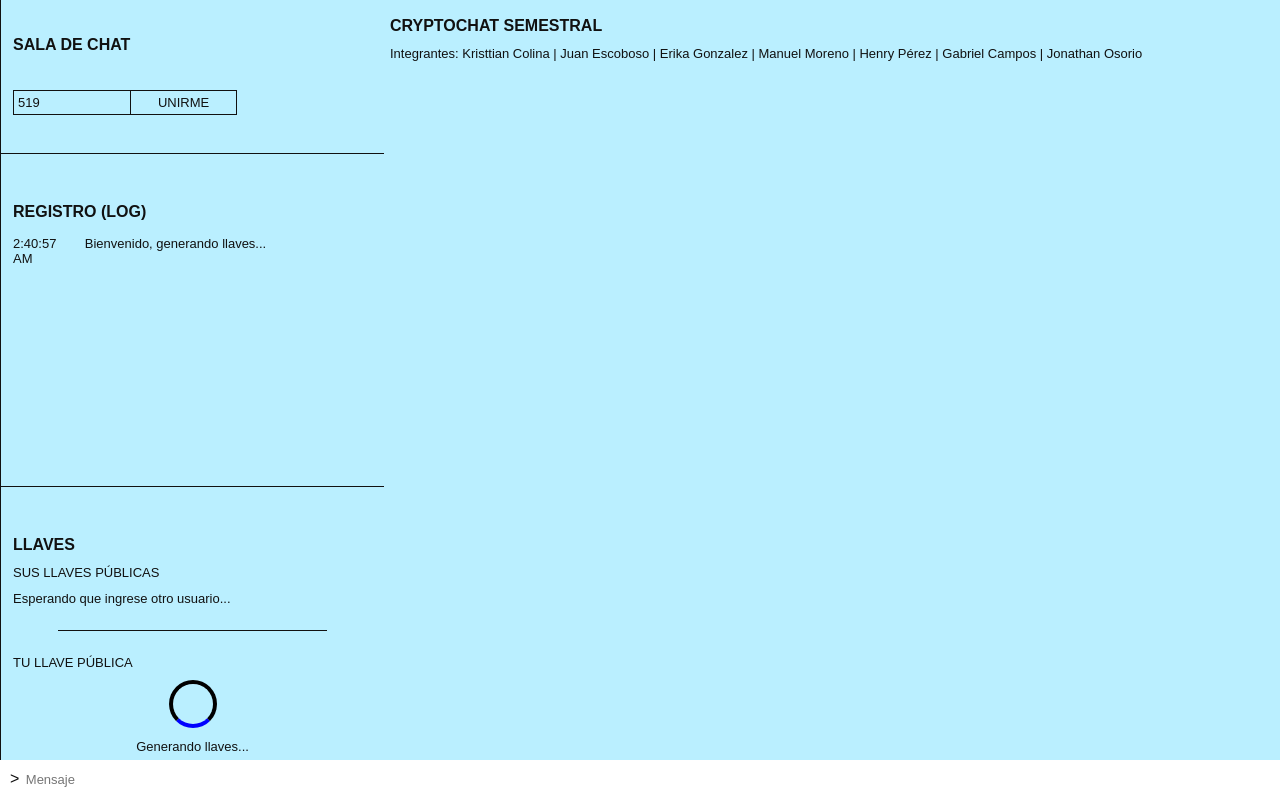
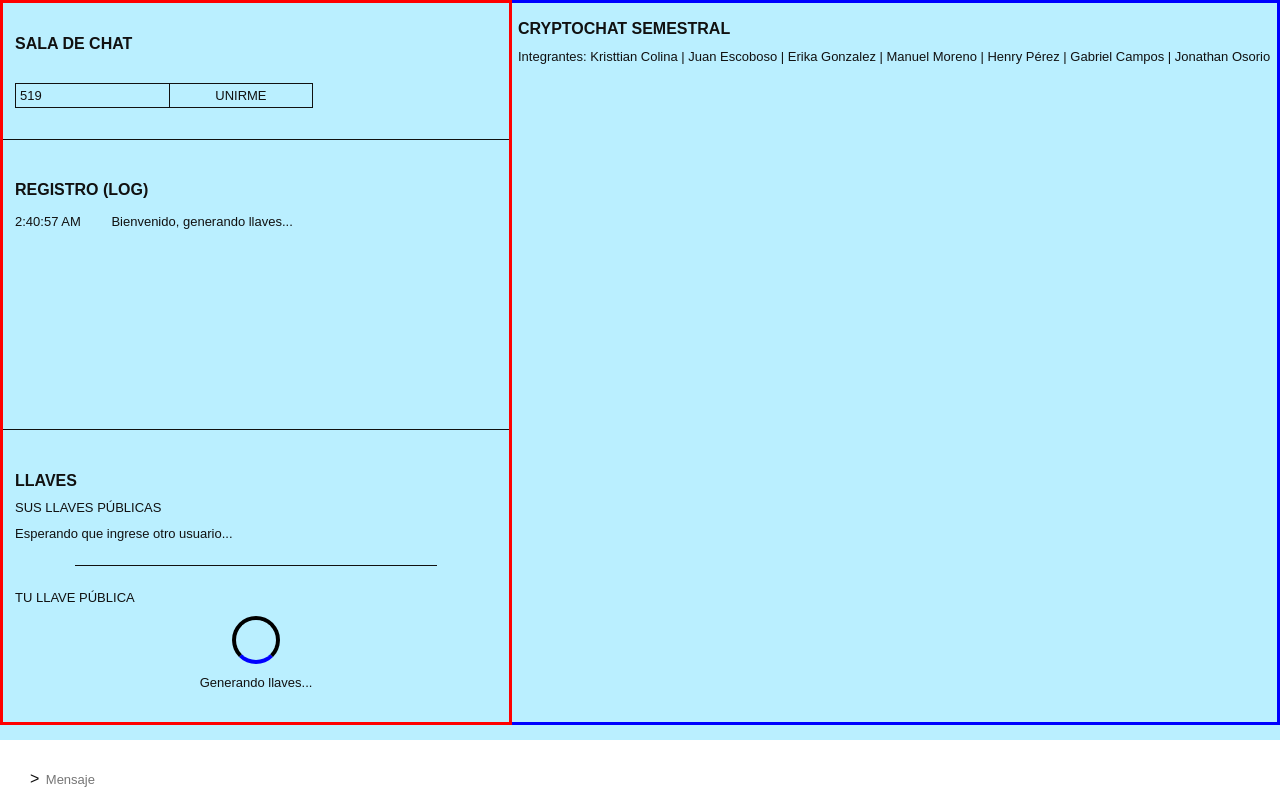
Before and after one commit to hemwoolf/chatTDLC, a website: page public/index.html in a window 1280 px wide. Drawn offline with nearby package versions, Linux system fonts and the light colour scheme.

Commit message:
Add files via upload

```diff
--- a/public/styles.css
+++ b/public/styles.css
@@ -48,14 +48,18 @@ p { font-size: x-small; }
   overflow-x: hidden;
 }
 
-/** Chat Window **/
+/** Ventana de Chat **/
 .chat-container {
-  flex: 1 0 70%;
+  flex: 1 0 30%;
   word-wrap: break-word;
   overflow-x: hidden;
   overflow-y: scroll;
   padding: 6px;
-  margin-bottom: 10px;
+  margin-bottom: 75px;
+  border-style: solid;
+  border-color: blue;
+  border-left: 10px;
+
 }
 
 .message > p { font-size: medium; }
@@ -66,16 +70,16 @@ p { font-size: x-small; }
 
 /* Panel de información */
 .info-container {
-  flex: 0 0 30%;
-  border-left: solid 1px var(--black);
+  flex: 0 0 40%;
   padding: 12px;
   overflow-x: hidden;
-  overflow-y: scroll;
-  margin-bottom: 10px;
+  margin-bottom: 75px;
   position: relative;
   justify-content: space-around;
   display: flex;
   flex-direction: column;
+  border-style: solid;
+  border-color: red;
 }
 
 .divider {
@@ -90,9 +94,9 @@ p { font-size: x-small; }
 .notification-list {
   display: flex;
   flex-direction: column;
-  overflow: scroll;
   padding-bottom: 15px;
   flex: 0 0 30%;
+  overflow-y: scroll;
 }
 
 .notification {
@@ -125,8 +129,6 @@ p { font-size: x-small; }
   min-width: 0;
   margin: 24px auto;
 }
-
-.key { overflow: scroll; }
 
 .room-select {
   display: flex;
@@ -189,7 +191,7 @@ p { font-size: x-small; }
   position: fixed;
   bottom: 0;
   left: 0;
-  padding: 10px;
+  padding: 30px;
   height: 40px;
 }
 
```
